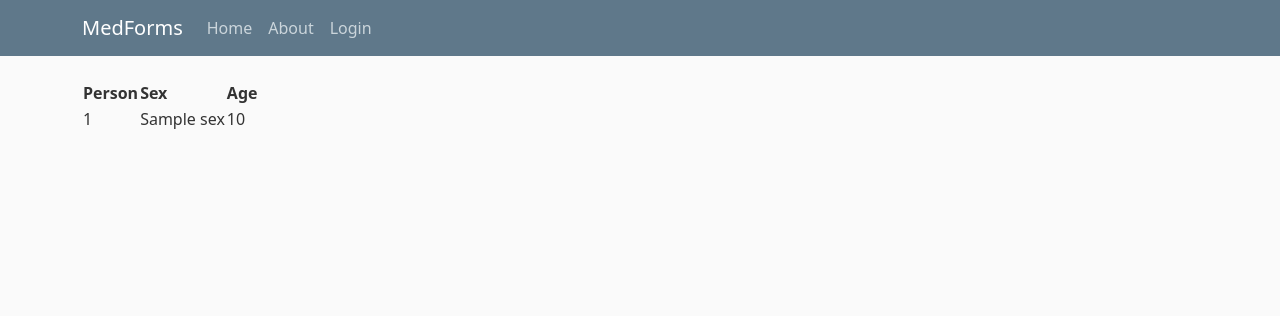
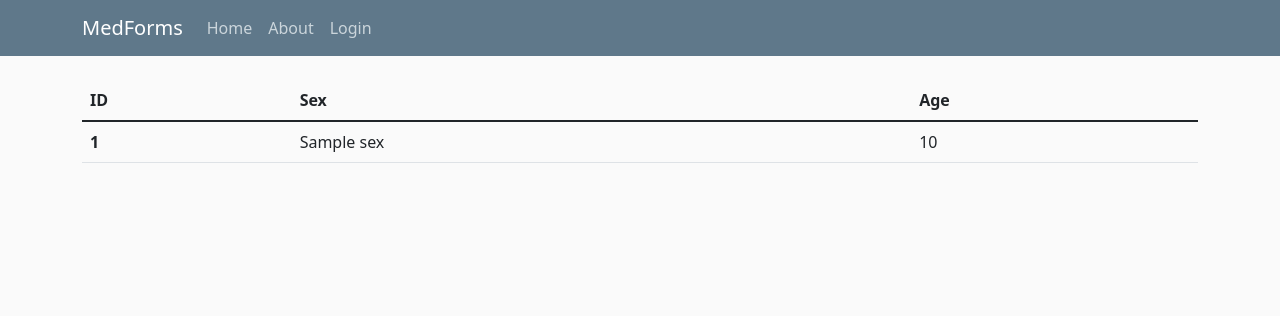
Before and after one commit to Haroonhsa007/Forms_Codes_Check, a Django app: template forms/templates/forms/home.html in a window 1280 px wide. Shown: the top 316 px of the page. Run offline with Django 3.2, Linux system fonts and the light colour scheme; the template is opened without the code that fills it: most values are stand-ins (such as "Sample title", 1, 10 or a date in 2020).

Commit message:
added people table to home

```diff
--- a/forms/templates/forms/home.html
+++ b/forms/templates/forms/home.html
@@ -1,17 +1,23 @@
 {% extends "forms/base.html" %}
 {% block content %}
-    <table>
+  <div class="table-responsive">
+      <table class="table">
+        <thead>
           <tr>
-        <th>Person</th>
+            <th>ID</th>
             <th>Sex</th>
             <th>Age</th>
           </tr>
+        </thead>
+        <tbody>
             {% for person in people %}
           <tr>
-        <td>{{ person.id }}</td>
+            <th scope="row"> {{ person.id }} </th>
             <td>{{ person.sex }}</td>
             <td>{{ person.age }}</td>
           </tr>
             {% endfor %}
+        </tbody>
       </table>
+  </div>
 {% endblock content %}
```
Lines whose indentation alone changed are shown as unchanged.
